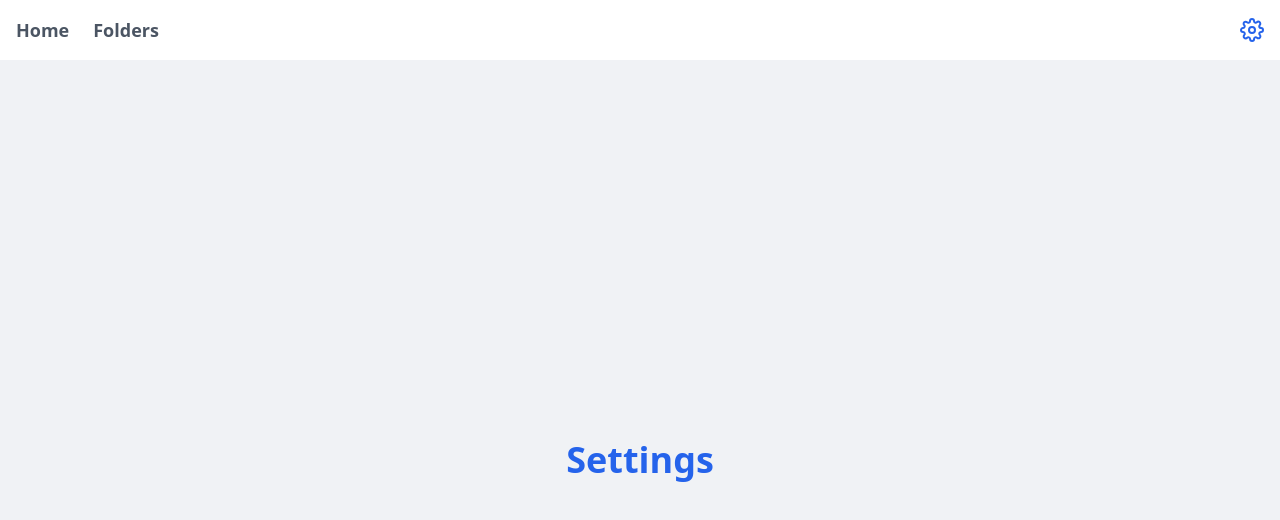
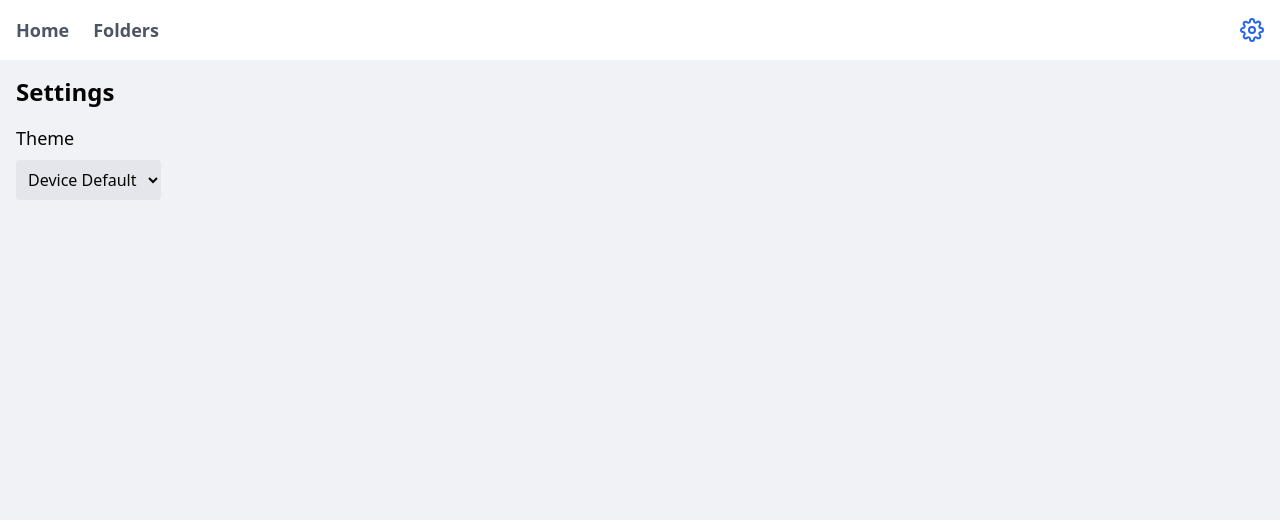
Before and after one commit to dgarcia1724/leetcode_study_app_react, a React (Vite) app: page /settings in a window 1280 px wide. Shown: the top 520 px of the page. Built offline with nearby package versions, Linux system fonts and the light colour scheme.

Commit message:
light / dark mode has begun in settings :)

```diff
--- a/src/App.tsx
+++ b/src/App.tsx
@@ -1,6 +1,11 @@
 // src/App.tsx
-import React from "react";
+import React, { useEffect } from "react";
 import { BrowserRouter as Router, Routes, Route } from "react-router-dom";
+import {
+  getSavedTheme,
+  applyTheme,
+  setThemeBasedOnDevice,
+} from "./utils/themeUtils";
 
 // components
 import TopNav from "./components/TopNav"; // Import your TopNav component
@@ -13,6 +18,15 @@ import Settings from "./pages/Settings";
 import AuthPage from "./auth/AuthPage";
 
 function App() {
+  useEffect(() => {
+    const savedTheme = getSavedTheme();
+    if (savedTheme) {
+      applyTheme(savedTheme);
+    } else {
+      setThemeBasedOnDevice(); // Apply device theme if no preference is set
+    }
+  }, []);
+
   return (
     <>
       <Router>
--- a/src/pages/Settings.tsx
+++ b/src/pages/Settings.tsx
@@ -1,9 +1,51 @@
-import React from "react";
+import React, { useEffect, useState } from "react";
+import {
+  applyTheme,
+  saveThemePreference,
+  getSavedTheme,
+  setThemeBasedOnDevice,
+} from "../utils/themeUtils";
 
 const Settings: React.FC = () => {
+  const [theme, setTheme] = useState<string>("");
+
+  useEffect(() => {
+    const savedTheme = getSavedTheme();
+    if (savedTheme) {
+      setTheme(savedTheme);
+      applyTheme(savedTheme);
+    } else {
+      setTheme("device");
+      setThemeBasedOnDevice();
+    }
+  }, []);
+
+  const handleThemeChange = (newTheme: string) => {
+    setTheme(newTheme);
+    if (newTheme === "device") {
+      setThemeBasedOnDevice();
+      localStorage.removeItem("theme");
+    } else {
+      applyTheme(newTheme);
+      saveThemePreference(newTheme);
+    }
+  };
+
   return (
-    <div className="min-h-screen bg-[#f0f2f5] flex flex-col items-center justify-center">
-      <h1 className="text-blue-600 font-bold text-4xl text-center">Settings</h1>
+    <div className="p-4 bg-fb-light-bg dark:bg-fb-dark-bg text-fb-light-text dark:text-fb-dark-text min-h-screen">
+      <h1 className="text-2xl font-bold mb-4">Settings</h1>
+      <div>
+        <label className="block text-lg font-medium mb-2">Theme</label>
+        <select
+          value={theme}
+          onChange={(e) => handleThemeChange(e.target.value)}
+          className="border-fb-light-border dark:border-fb-dark-border p-2 rounded bg-fb-light-secondary dark:bg-fb-dark-secondary"
+        >
+          <option value="light">Light</option>
+          <option value="dark">Dark</option>
+          <option value="device">Device Default</option>
+        </select>
+      </div>
     </div>
   );
 };
--- /dev/null
+++ b/src/utils/themeUtils.ts
@@ -0,0 +1,36 @@
+// src/utils/themeUtils.ts
+export const applyTheme = (theme: string) => {
+  const root = window.document.documentElement;
+
+  // Remove all theme classes
+  root.classList.remove("light", "dark");
+
+  // Apply the selected theme
+  if (theme === "light") {
+    root.classList.add("light");
+  } else if (theme === "dark") {
+    root.classList.add("dark");
+  }
+};
+
+export const saveThemePreference = (theme: string) => {
+  localStorage.setItem("theme", theme);
+};
+
+export const getSavedTheme = (): string | null => {
+  return localStorage.getItem("theme");
+};
+
+export const setThemeBasedOnDevice = () => {
+  const root = window.document.documentElement;
+  const prefersDarkMode = window.matchMedia(
+    "(prefers-color-scheme: dark)"
+  ).matches;
+
+  // Apply system preference
+  if (prefersDarkMode) {
+    root.classList.add("dark");
+  } else {
+    root.classList.add("light");
+  }
+};
--- a/tailwind.config.js
+++ b/tailwind.config.js
@@ -1,8 +1,30 @@
 /** @type {import('tailwindcss').Config} */
 export default {
   content: ["./index.html", "./src/**/*.{js,ts,jsx,tsx}"],
+  darkMode: "class", // Enables class-based dark mode
   theme: {
-    extend: {},
+    extend: {
+      colors: {
+        // Light theme (Facebook-inspired)
+        "fb-light": {
+          bg: "#f0f2f5",
+          text: "#050505",
+          primary: "#1877f2",
+          secondary: "#e4e6eb",
+          hover: "#e7f3ff",
+          border: "#dddfe2",
+        },
+        // Dark theme (Facebook-inspired)
+        "fb-dark": {
+          bg: "#18191a",
+          text: "#e4e6eb",
+          primary: "#2d88ff",
+          secondary: "#3a3b3c",
+          hover: "#303031",
+          border: "#3e4042",
+        },
+      },
+    },
   },
   plugins: [],
 };
```
